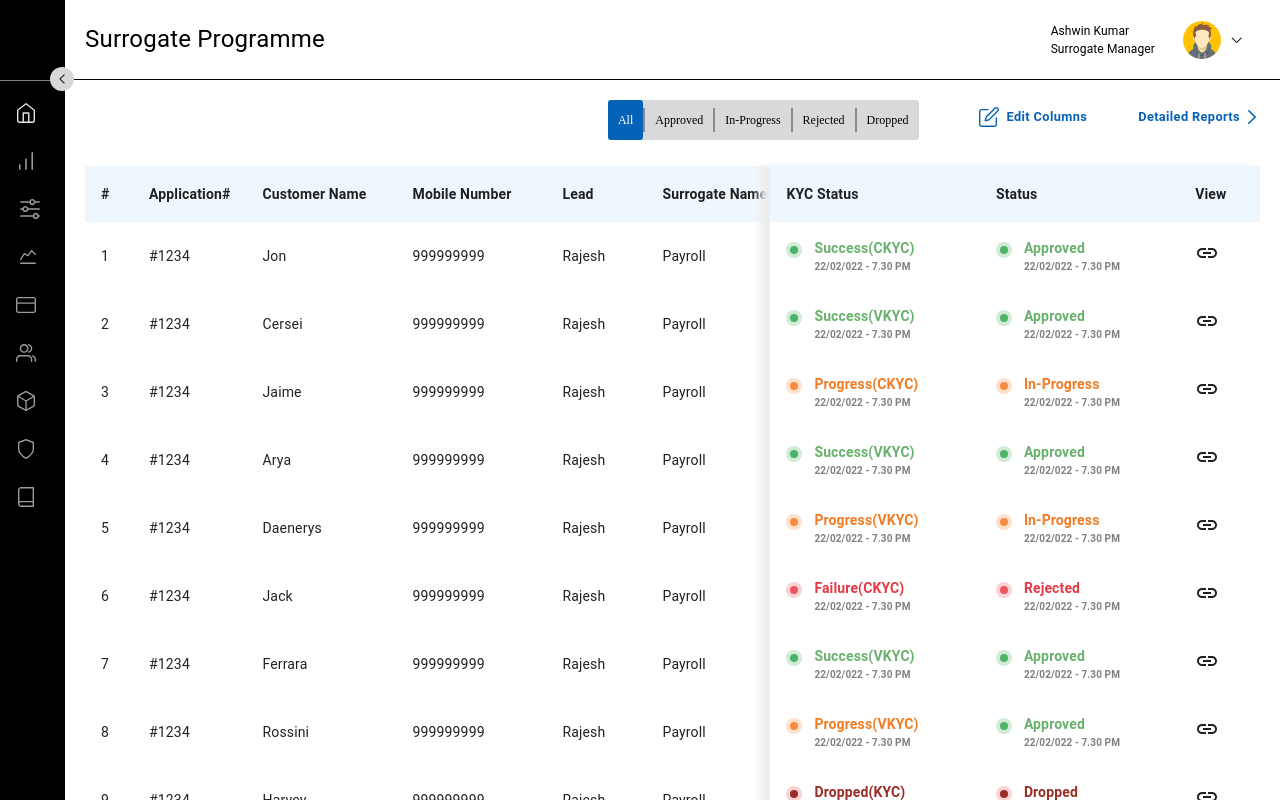
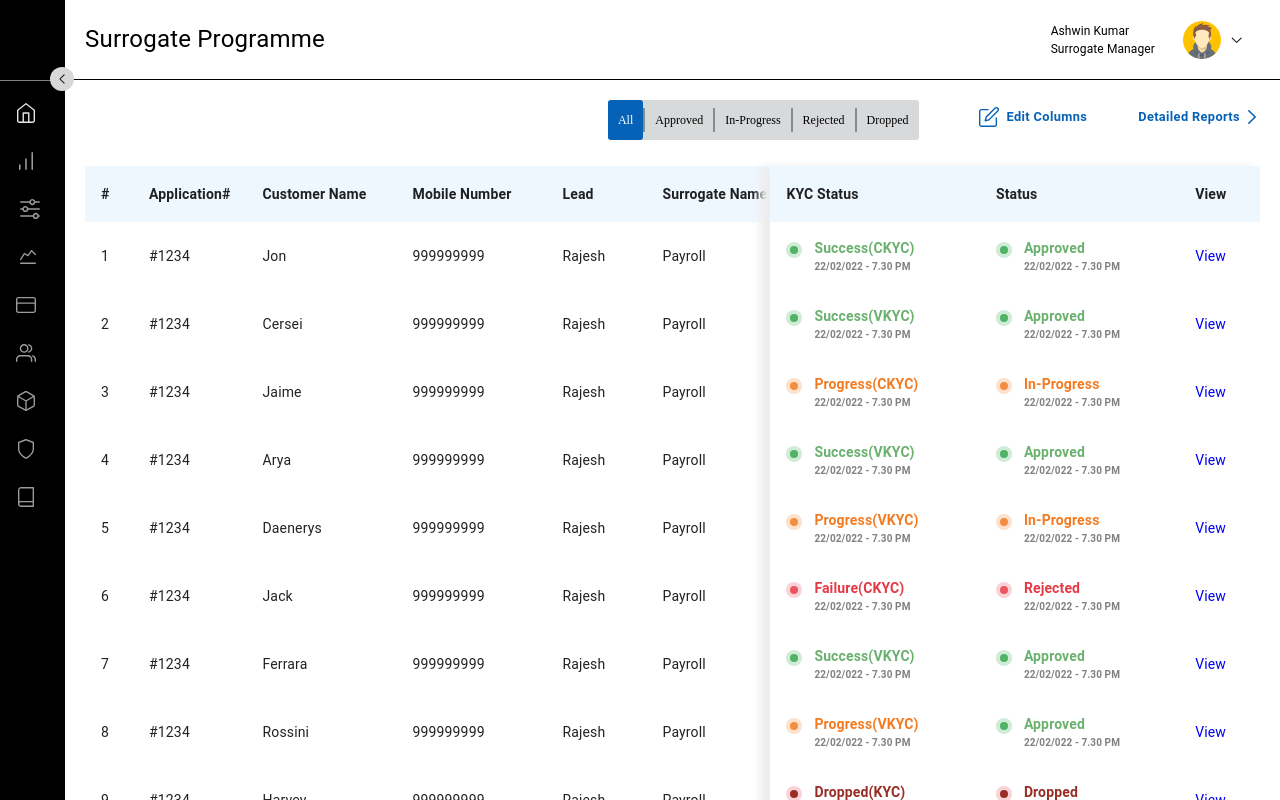
Before and after one commit to Vinith253/surrogate_fe_react, a React (Create React App) app: page /sales/salesReport in a window 1280 px wide. Shown: the top 800 px of the page. Built offline with nearby package versions, Linux system fonts and the light colour scheme; a web font is replaced by a local one.

Commit message:
latest changes on sales report

```diff
--- a/src/components/commonComponent/ListTable/ListTable.tsx
+++ b/src/components/commonComponent/ListTable/ListTable.tsx
@@ -420,9 +420,9 @@ function TableComp(props: {
                           kycStatus(row?.status, DroppedDot, '#992D26')}
                       </TableCell>
                       <TableCell align="left" sx={{ borderBottom: 'none' }}>
-                        <div className="reset-data">
-                          <Link to={props.viewPath}>Link</Link>
-                        </div>
+                        {/* <div className="reset-data"> */}
+                        <a href={props.viewPath}>View</a>
+                        {/* </div> */}
                       </TableCell>
                     </TableRow>
                   ))}
```
